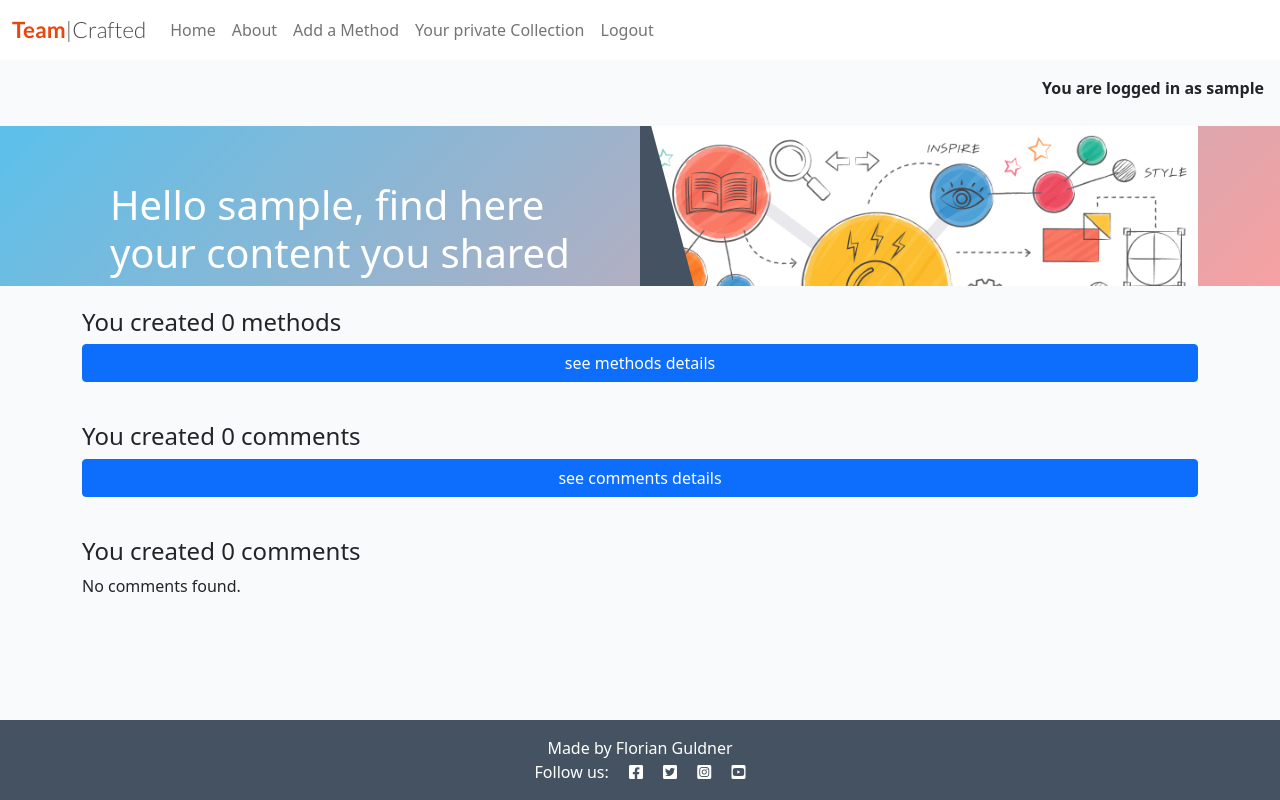
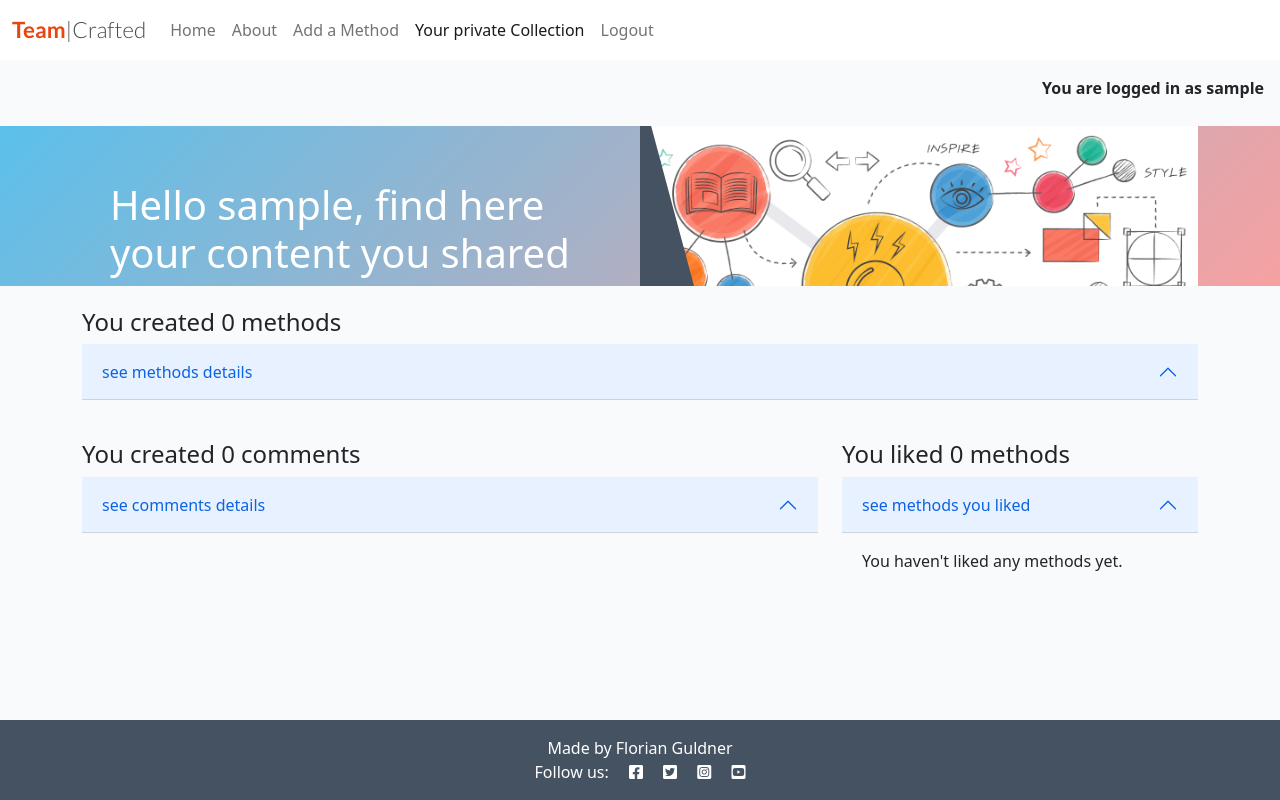
Before and after one commit to Fl0W97/ci-p4-methods-library, a Django app: page /private-collection/ in a window 1280 px wide. Run offline with Django 4.2, Linux system fonts and the light colour scheme; the visitor is signed in with stand-in values (Sample User, id 1); data that the repository does not hold is empty; parts of the project's set-up code (start-up, migrations or seed data) failed here and were passed over.

Commit message:
adjust accordion on private_collection, correct navigation highlights on base.html

```diff
--- a/templates/base.html
+++ b/templates/base.html
@@ -60,25 +60,25 @@
                                 href="{% url 'home' %}">Home</a>
                         </li>
                         <li class="nav-item">
-                            <a class="nav-link {% if request.path == about_url %}active{% endif %}" aria-current="page" href="{% url 'about' %}">About</a>
+                            <a class="nav-link {% if request.path|slice:':6' == '/about' %}active{% endif %}" href="{% url 'about' %}">About</a>
                         </li>
                         {% if user.is_authenticated %}
                         <li class="nav-item">
-                            <a class="nav-link {% if request.path == method_creation_url %}active{% endif %}" aria-current="page" href="{% url 'method_creation' %}">Add a Method</a>
+                            <a class="nav-link {% if request.path|slice:':7' == '/create' %}active{% endif %}" aria-current="page" href="{% url 'method_creation' %}">Add a Method</a>
                         </li>
                         <li class="nav-item">
-                            <a class="nav-link {% if request.path == private_collection_url %}active{% endif %}" aria-current="page" href="{% url 'private_collection' %}">Your private Collection</a>
+                            <a class="nav-link {% if request.path|slice:':19' == '/private-collection' %}active{% endif %}" aria-current="page" href="{% url 'private_collection' %}">Your private Collection</a>
                         </li>
                         <li class="nav-item">
-                            <a class="nav-link {% if request.path == logout_url %}active{% endif %}" aria-current="page" href="{% url 'account_logout' %}">Logout</a>
+                            <a class="nav-link {% if request.path|slice:'17' == '/accounts/logout/' %}active{% endif %}" aria-current="page" href="{% url 'account_logout' %}">Logout</a>
                         </li>
                         {% else %}
                         <li class="nav-item">
-                            <a class="nav-link {% if request.path == signup_url %}active{% endif %}" aria-current="page"
+                            <a class="nav-link {% if request.path|slice:':17' == '/accounts/signup/' %}active{% endif %}" aria-current="page"
                                 href="{% url 'account_signup' %}">Register</a>
                         </li>
                         <li class="nav-item">
-                            <a class="nav-link {% if request.path == login_url %}active{% endif %}" aria-current="page" href="{% url 'account_login' %}">Login</a>
+                            <a class="nav-link {% if request.path|slice:':16' == '/accounts/login/' %}active{% endif %}" aria-current="page" href="{% url 'account_login' %}">Login</a>
                         </li>
                         {% endif %}
 
--- a/view_methods/templates/view_methods/index.html
+++ b/view_methods/templates/view_methods/index.html
@@ -7,7 +7,7 @@
     <div class="row pb-2">
         <h1>Welcome to TeamCrafted,</h1>
         <p>Welcome to TeamCrafted, where creativity, collaboration, and the right methodologies
-           come together to build great teams. </p>
+           come together to build great teams.</p>
         <p>We focus on the social dynamics and roles that drive
             team success—regardless of the business context. Whether you're a Scrum Master, Team Coach, Project Manager
             or just passionate about team performance.</p>
--- a/view_methods/templates/view_methods/private_collection.html
+++ b/view_methods/templates/view_methods/private_collection.html
@@ -23,39 +23,35 @@
                 You created {{ method_list.count }} methods
             </h4>
             <!-- Button to toggle methods accordion -->
-            <button class="btn btn-primary w-100" type="button" data-bs-toggle="collapse" data-bs-target="#methodsAccordion" aria-expanded="false" aria-controls="methodsAccordion">
+            <button class="accordion-button" type="button" data-bs-toggle="collapse" data-bs-target="#methodsAccordion" aria-expanded="false" aria-controls="methodsAccordion">
                 see methods details
             </button>
 
             <!-- Accordion content for methods -->
             <div id="methodsAccordion" class="collapse mt-3">
                 {% for method in method_list %}
-                    <div class="card-text pt-4">
-                        <div class="card-header" id="heading{{ forloop.counter }}">
-                            <h5 class="mb-0">
-                                <button class="btn btn-link" type="button" data-bs-toggle="collapse" data-bs-target="#collapse{{ forloop.counter }}" aria-expanded="true" aria-controls="collapse{{ forloop.counter }}">
+                    <div class="accordion-item">
+                        <h5 class="card-header" id="heading{{ forloop.counter }}">
+                            <button class="accordion-button" type="button" data-bs-toggle="collapse" data-bs-target="#collapse{{ forloop.counter }}" aria-expanded="false" aria-controls="collapse{{ forloop.counter }}">
                                 {% if method.status == 1 %}
                                 <!-- Display link if the method is approved (published) -->
-                                        <p class="card-text">{{ method.title }}</p>
+                                    <p>{{ method.title }} </p><p class="text-muted"> | {{ method.created_on}}</p>
                                 {% else %}
                                     <!-- Show message if the method is not approved -->
-                                        {{ method.title }} (Pending Approval)
+                                    <p>{{ method.title }} (Pending Approval)</p>
                                 {% endif %}
                             </button>
                         </h5>
-                        </div>
 
-                        <div id="collapse{{ forloop.counter }}" class="collapse" aria-labelledby="heading{{ forloop.counter }}" data-bs-parent="#methodsAccordion">
-                            <div class="card-body">
+                        <div id="collapse{{ forloop.counter }}" class="accordion-collapse collapse" aria-labelledby="heading{{ forloop.counter }}" data-bs-parent="#methodsAccordion">
+                            <div class="accordion-body">
                                 {% if method.status == 1 %}
                                 <!-- Display link if the method is approved -->
-                                <a href="{% url 'method_page' method.slug %}" class="post-link">
-                                    <p class="border-bottom">{{ method.summary }}</p>
-                                </a>
+                                <p><a href="{% url 'method_page' method.slug %}" class="post-link">
+                                    {{ method.summary }} | click here to visit this method</a></p>
                                 {% else %}
                                     <p class="text-muted h6">This method is awaiting approval.</p>
                                 {% endif %}
-                                <p class="text-muted">{{ method.created_on}} | total likes {{ method.like_set.count }}</p>
                             </div>
                         </div>
                     </div>
@@ -66,43 +62,28 @@
             </div>
         </div>
 
-        <div class="col-md-12 card mb-4 mt-3 left">
+        <div class="col-md-8 card mb-4 mt-3 left">
             <h4 class="card-text">
                 You created {{ comment_list.count }} comments
             </h4>
             <!-- Button to toggle methods accordion -->
-            <button class="btn btn-primary w-100" type="button" data-bs-toggle="collapse" data-bs-target="#commentsAccordion" aria-expanded="false" aria-controls="commentsAccordion">
+            <button class="accordion-button" type="button" data-bs-toggle="collapse" data-bs-target="#commentAccordion" aria-expanded="false" aria-controls="commentAccordion">
                 see comments details
             </button>
 
             <!-- Accordion content for comment -->
             <div id="commentAccordion" class="collapse mt-3">
                 {% for comment in comment_list %}
-                    <div class="card-text pt-4">
-                        <div class="card-header" id="heading{{ forloop.counter }}">
-                            <h5 class="mb-0">
-                                <button class="btn btn-link" type="button" data-bs-toggle="collapse" data-bs-target="#collapse{{ forloop.counter }}" aria-expanded="true" aria-controls="collapse{{ forloop.counter }}">
+                    <div class="accordion-body">
                         {% if comment.status == 1 %}
                         <!-- Display link if the comment is approved (published) -->
                         <p class="card-text">Created on: {{ comment.created_on }} | Posted on {{ comment.method.title }}</p>
+                        <p>{{ comment.body }}</p>
                         {% else %}
                             <!-- Show message if comment is not approved -->
                             <p class="card-text text-muted"> (Pending Approval) Created on: {{ comment.created_on }} | Posted on {{ comment.method.title }}</p>
+                            <p class="border-bottom">{{ comment.body }}</p>
                         {% endif %}
-                                </button>
-                            </h5>
-                        </div>
-
-                        <div id="collapse{{ forloop.counter }}" class="collapse" aria-labelledby="heading{{ forloop.counter }}" data-bs-parent="#commentsAccordion">
-                            <div class="card-body">
-                                {% if comment.status == 1 %}
-                                <!-- Display link if the comment is approved -->
-                                    {{ comment.body }}
-                                {% else %}
-                                    <p class="text-muted">This comment is awaiting approval.</p>
-                                {% endif %}
-                            </div>
-                        </div>
                     </div>
                 {% empty %}
                 <!-- This is displayed if comment_list is empty -->
@@ -111,25 +92,26 @@
             </div>
         </div>
 
-        <div class="col-md-12 card mb-4 mt-3 left">
+        <div class="col-md-4 card mb-4 mt-3 left">
             <h4 class="card-text">
-                You created {{ comment_list.count }} comments
+                You liked {{ liked_methods.count }} methods
             </h4>
-            <!-- Accordion for Comments -->
-            <div id="commentsAccordion">
-                {% for comment in comment_list %}
-                    <div class="card-body">
-                        <a href="{% url 'method_page' comment.method.slug %}" class="post-link card-title"">
-                        </a>
-                        <p class="card-text rounded p-3 bg-white border">{{ comment.body }}</p>
-                        <p class="card-text text-muted">Created on: {{ comment.created_on }} | Posted on {{ comment.method.title }}</p>
+            <button class="accordion-button" type="button" data-bs-toggle="collapse" data-bs-target="#collapseLikedMethods" aria-expanded="false" aria-controls="collapseLikedMethods">
+                see methods you liked
+            </button>
+
+            <!-- Accordion for Liked methods -->
+            <div id="collapseLikedMethods" class="accordion-collapse collapse show" aria-labelledby="headingLikedMethods" data-bs-parent="#likedMethodsAccordion">
+                <div class="accordion-body">
+                    {% if liked_methods %}
+                        {% for method in liked_methods %}
+                        <p class="border-bottom"><a href="{% url 'method_page' method.slug %}">{{ method.title }}</a> | {{ method.author }}</p>
+                        {% endfor %}
+                    {% else %}
+                        You haven't liked any methods yet.
+                    {% endif %}
+
                 </div>
-                    {% if forloop.counter|divisibleby:2 %}
-                    {% endif %}
-                {% empty %}
-                <!-- This is displayed if method_list is empty -->
-                <p>No comments found.</p>
-                {% endfor %}
             </div>
         </div>
     </div>
--- a/view_methods/urls.py
+++ b/view_methods/urls.py
@@ -1,6 +1,7 @@
 from . import views
 from django.urls import path
 from .views import MethodList, method_page, method_create, PrivateCollectionView, AboutPageView
+from django.contrib.auth import views as auth_views
 
 urlpatterns = [
     path('', views.MethodList.as_view(), name='home'),
--- a/view_methods/views.py
+++ b/view_methods/views.py
@@ -5,6 +5,7 @@ from django.http import HttpResponseRedirect
 from .models import Method, Comment, Like, About
 from .forms import CommentForm, MethodForm, AboutForm
 from django.db.models import Count
+from django.contrib.auth.models import User
 
 
 # Create your views here.
@@ -209,6 +210,10 @@ class PrivateCollectionView(generic.TemplateView):  # no List view, it has to be
         comments = Comment.objects.filter(author=self.request.user)
         context['comment_list'] = comments
 
+        # Fetch comments created by the logged-in user
+        liked_methods = Method.objects.filter(likes__user=self.request.user)
+        context['liked_methods'] = liked_methods
+
         return context
 
 
```
Lines whose indentation alone changed are shown as unchanged.
